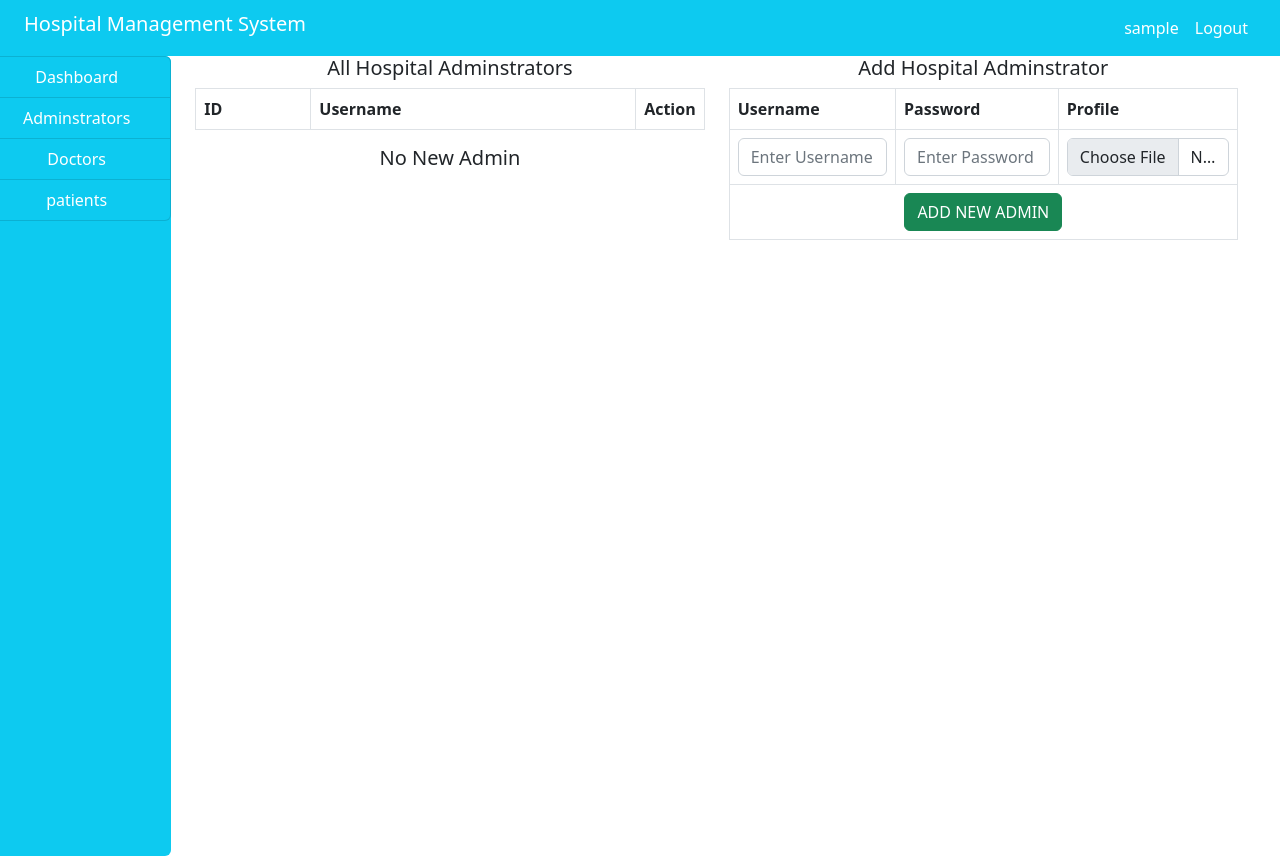
After one commit to Kanyorok/hospital-management, a PHP site: page /admin/addadmin.php in a window 1280 px wide. The commit adds this page. Run offline with PHP 8.4, Linux system fonts and the light colour scheme; the visitor is signed in with stand-in values (Sample User, id 1); tables that the repository leaves empty or names only in its code hold one stand-in row (values such as "Sample post"); lists and menus that the app fills with data are empty.

Commit message:
Add the add new admin form

```diff
--- /dev/null
+++ b/actions/add_admin.php
@@ -0,0 +1,5 @@
+<?php
+
+
+
+?>
--- /dev/null
+++ b/admin/addadmin.php
@@ -0,0 +1,97 @@
+<?php session_start(); $pageTitle = 'Add/Remove Admin'; include("../includes/header.php"); include("../includes/dbconn.php");
+    $currentAdmin = $_SESSION['admin'];
+    $query = "SELECT * FROM admin WHERE username !='$currentAdmin'";
+    $result = mysqli_query($connect, $query);
+    $output = "";
+
+    if(!$result){
+        die("Query failed!".mysqli_error());
+    } else{
+        $data = array();
+
+        while($row = mysqli_fetch_assoc($result)){
+            $data[] = $row;
+        }
+    }
+
+    if (mysqli_num_rows($result) < 1) {
+        $output = "<h5 class='text-center'>No New Admin</h5>";
+    }
+
+
+?>
+    <div class="container-fluid">
+        <div class="col-md-12">
+            <div class="row">
+                <div class="col-md-2 side-bar">
+                    <?php
+                        include("sidenav.php");
+                    ?>
+                </div>
+                <div class="col-md-10">
+                    <div class="col-md-12">
+                        <div class="row">
+                            <div class="col-md-6">
+                                <h5 class="text-center">All Hospital Adminstrators</h5>
+                                <table class="table table-bordered">
+                                    <th>ID</th>
+                                    <th>Username</th>
+                                    <th class="action-th">Action</th>
+                                    <?php
+                                        $index = 0;
+                                        foreach ($data as $row) {
+                                    ?>
+                                    <tr>
+                                        <td><?php echo $index + 1; ?></td>
+                                        <td><?php echo $data[$index]['username']?></td>
+                                        <td>
+                                            <a href="../actions/delete.php?id=<?php echo $data[$index]['id']?>">
+                                                <button class="btn btn-danger">
+                                                        Remove
+                                                </button>
+                                            </a>
+                                        </td>
+                                    </tr>
+                                    <?php $index++; } ?>
+                                </table>
+                                <?php echo $output; ?>
+                            </div>
+                            <div class="col-md-6">
+                                <h5 class="text-center">Add Hospital Adminstrator</h5>
+                                <table class="table table-bordered">
+                                    <thead>
+                                        <th>Username</th>
+                                        <th>Password</th>
+                                        <th>Profile</th>
+                                    </thead>
+                                    <tbody>
+                                        <form action="" method="post" enctype="multipart/form-data">
+                                            <div class="form-group">
+                                                <tr>
+                                                  <td>
+                                                    <input type="text" name="uname" class="form-control" autocomplete="off" placeholder="Enter Username">
+                                                  </td>
+                                                  <td>
+                                                    <input type="password" name="uname" class="form-control" autocomplete="off" placeholder="Enter Password">
+                                                  </td>
+                                                  <td>
+                                                    <input type="file" name="img" class="form-control" autocomplete="off" placeholder="Enter Password">
+                                                  </td>
+                                                </tr>
+                                                <tr>
+                                                    <td colspan="3" class="text-center">
+                                                        <input type="submit" class="btn btn-success" name="add_admin" value="ADD NEW ADMIN">
+                                                    </td>
+                                                </tr>
+                                            </div>
+                                        </form>
+                                    </tbody>
+                                </table>
+                            </div>
+                        </div>
+                    </div>
+                </div>
+            </div>
+        </div>
+    </div>
+<?php include("../includes/footer.php") ?>
--- a/admin/index.php
+++ b/admin/index.php
@@ -27,7 +27,7 @@
                                             <h5 class="text-white">Admins</h5>
                                         </div>
                                         <div class="col-md-4">
-                                            <a href="#"><i class="fa fa-users-cog fa-3x my-4 admin-cog"></i></a>
+                                            <a href="addadmin.php"><i class="fa fa-users-cog fa-3x my-4 admin-cog"></i></a>
                                         </div>
                                     </div>
                                 </div>
--- a/style/style.css
+++ b/style/style.css
@@ -40,3 +40,7 @@
 .admin-cog {
     color: #fff;
 }
+
+.action-th {
+    width: 5%;
+}
```
Also changed, not shown: actions/delete.php (added).
